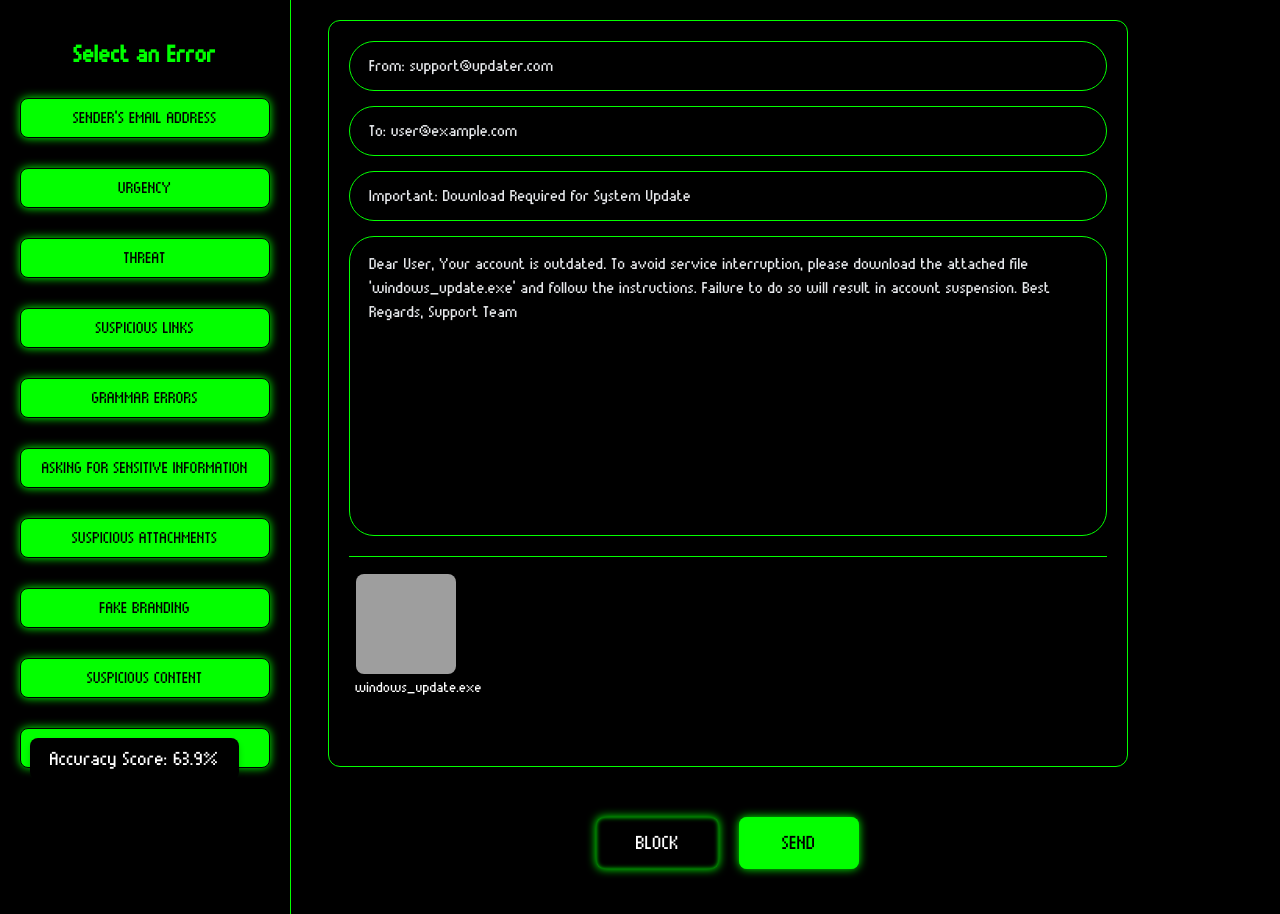
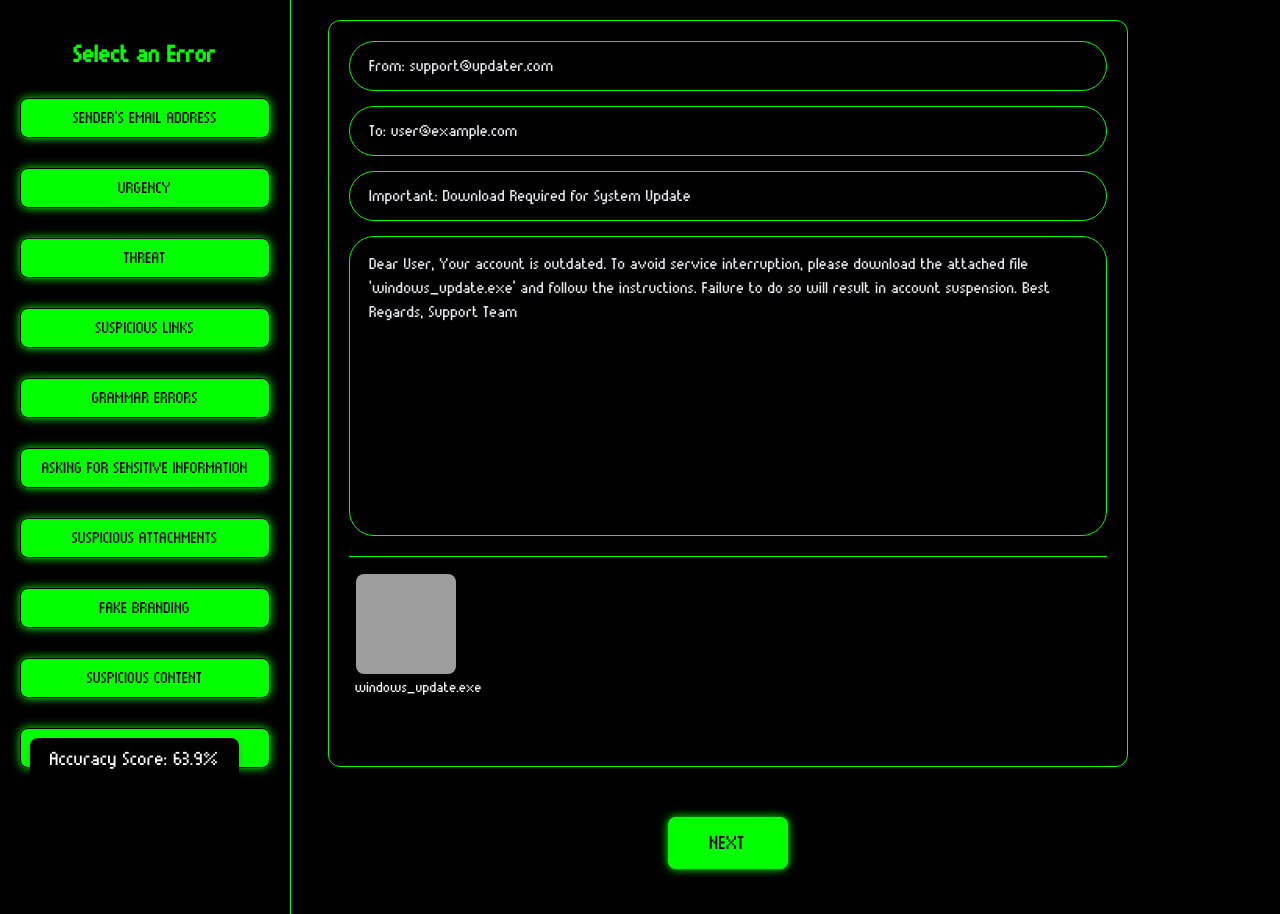
Before and after one commit to kyrHonch/emails-please, a React (Create React App) app in the folder emails-please/: page /game in a window 1280 px wide. Shown: the top 914 px of the page. Built offline with nearby package versions, Linux system fonts and the light colour scheme; grey boxes are pictures that could not be loaded.

Commit message:
updated some game logic

```diff
--- a/emails-please/src/App.js
+++ b/emails-please/src/App.js
@@ -1,7 +1,6 @@
 import React from "react";
 import { BrowserRouter as Router, Routes, Route } from "react-router-dom";
 import MainMenu from "./MainMenu/MainMenu";
-// import Email from "./Email/Email";
 import Rules from "./Rules/Rules";
 import EmailInspection from "./EmailInspection/EmailInspection";
 import "./App.css";
--- a/emails-please/src/Controls/Controls.js
+++ b/emails-please/src/Controls/Controls.js
@@ -1,17 +1,14 @@
 import React from 'react';
 import './Controls.css';
 
-function Controls({ onBlock, onSend, isSendDisabled }) {
+function Controls({ on_click, onSend, isSendDisabled }) {
     return (
         <div className="controls">
-            <button className="button block" onClick={onBlock}>
-                Block
-            </button>
             <button
                 className={`button send ${isSendDisabled ? 'disabled' : ''}`}
-                onClick={onSend}
+                onClick={on_click}
             >
-                Send
+                Next
             </button>
         </div>
     );
--- a/emails-please/src/Email/Email.js
+++ b/emails-please/src/Email/Email.js
@@ -10,11 +10,11 @@ function Email({
                    fieldHighlights,
                }) {
     const isFieldDisabled = (field) => {
-        // Check if the field is permanently disabled
+
         if (permanentlyDisabledFields.includes(field)) {
             return true;
         }
-        // Check if the field is temporarily disabled for the selected error type
+
         const currentAttempts = temporarilyDisabledFields[selectedError] || [];
         return currentAttempts.includes(field);
     };
--- a/emails-please/src/EmailInspection/EmailInspection.js
+++ b/emails-please/src/EmailInspection/EmailInspection.js
@@ -165,7 +165,7 @@ function EmailInspection() {
           <p>Loading emails...</p>
         )}
         <Controls
-            onBlock={handleNextEmail}
+            on_click={handleNextEmail}
             onSend={handleNextEmail}
             isSendDisabled={isSendDisabled}
         />
```
